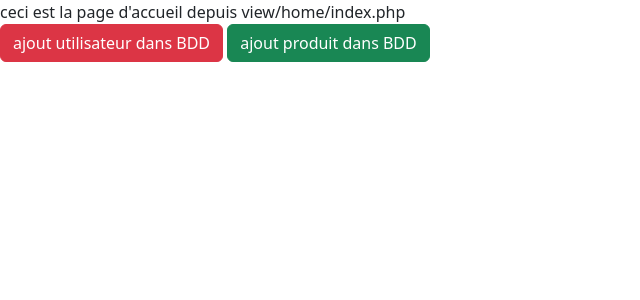
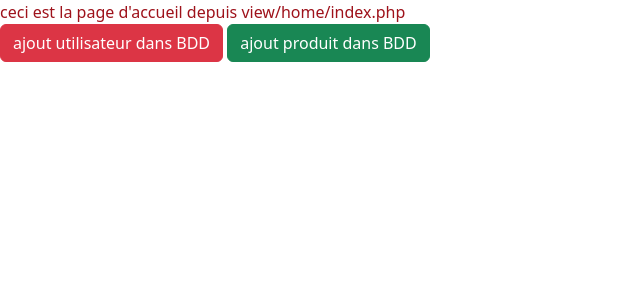
Before and after one commit to matgiard/best-wines, a PHP site: template src/views/home/index.php in a window 1280 px wide. Shown: the top 300 px of the page, without its empty margins (0-640 px from the left). Run offline with PHP 8.4, Linux system fonts and the light colour scheme; the template is opened without the code that fills it, so the values that code supplies are empty; some libraries are stand-ins or nearby versions.

Commit message:
scss fonctionnel + README.md

```diff
--- /dev/null
+++ b/assets/styles/css/styles.css
@@ -0,0 +1,5 @@
+#home {
+  color: #9e121b;
+}
+
+/*# sourceMappingURL=styles.css.map */
--- /dev/null
+++ b/assets/styles/scss/pages/_home.scss
@@ -0,0 +1,3 @@
+#home {
+   color: $color-2;
+}
--- /dev/null
+++ b/assets/styles/scss/settings.scss
@@ -0,0 +1,3 @@
+$color-1: #ffffff;
+$color-2: #9e121b;
+$color-3: #f3f3f3;
--- /dev/null
+++ b/assets/styles/scss/styles.scss
@@ -0,0 +1,3 @@
+@import './settings';
+
+@import './pages/_home';
--- a/src/views/layout.php
+++ b/src/views/layout.php
@@ -6,6 +6,7 @@
           content="width=device-width, user-scalable=no, initial-scale=1.0, maximum-scale=1.0, minimum-scale=1.0">
     <meta http-equiv="X-UA-Compatible" content="ie=edge">
     <link href="https://cdn.jsdelivr.net/npm/bootstrap@5.2.3/dist/css/bootstrap.min.css" rel="stylesheet" integrity="sha384-rbsA2VBKQhggwzxH7pPCaAqO46MgnOM80zW1RWuH61DGLwZJEdK2Kadq2F9CUG65" crossorigin="anonymous">
+    <link rel="stylesheet" href="assets/styles/css/styles.css">
     <title>Document</title>
 
 </head>
```
Also changed, not shown: README.md, assets/js/app.js (added), 1 other file.
